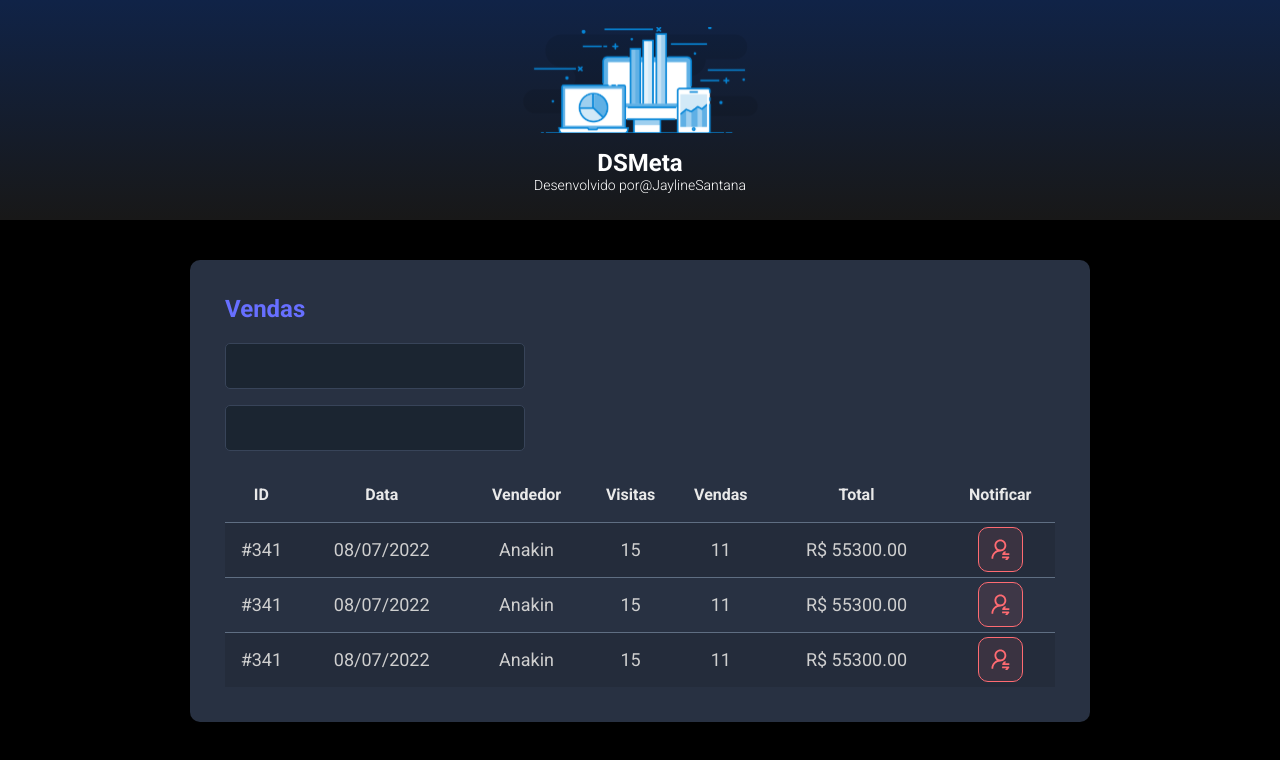
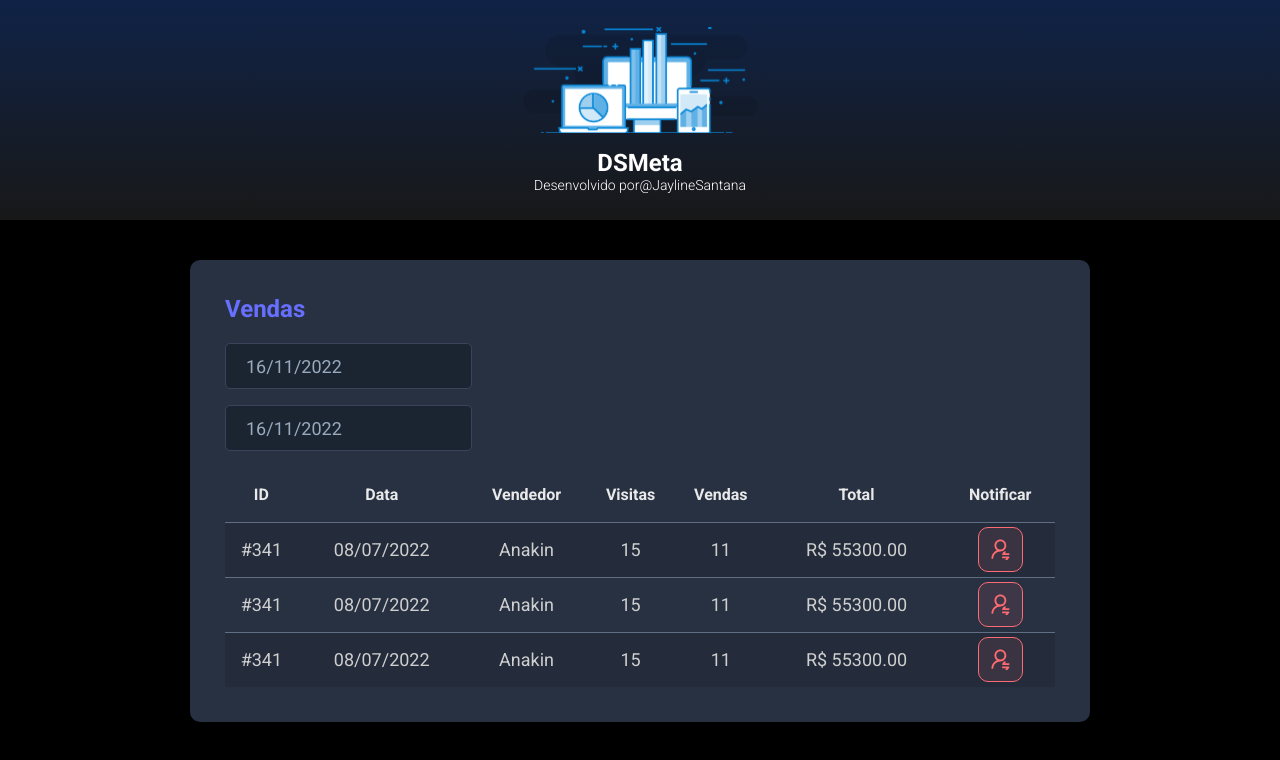
Before and after one commit to jailine-web/Projeto-Controle-de-Vendas, a React (Vite) app in the folder frontend/: page / in a window 1280 px wide. Shown: the top 760 px of the page. Built offline with nearby package versions, Linux system fonts and the light colour scheme.

Commit message:
Datepicker

```diff
--- a/frontend/package.json
+++ b/frontend/package.json
@@ -9,7 +9,9 @@
     "preview": "vite preview"
   },
   "dependencies": {
+    "@types/react-datepicker": "4.4.2",
     "react": "^18.2.0",
+    "react-datepicker": "4.8.0",
     "react-dom": "^18.2.0"
   },
   "devDependencies": {
--- a/frontend/src/Componentes/SalesCard/index.tsx
+++ b/frontend/src/Componentes/SalesCard/index.tsx
@@ -1,3 +1,6 @@
+import DatePicker from "react-datepicker";
+import "react-datepicker/dist/react-datepicker.css";
+
 import BotaoNotificacao from '../botaoNotificacao'
 import './index.css'
 
@@ -8,10 +11,19 @@
         <h2 className="dsmeta-sales-title">Vendas</h2>
         <div>
           <div className="dsmeta-form-control-container">
-            <input className="dsmeta-form-control" type="text"/>
+          <DatePicker
+            selected={new Date()}
+            onChange={(date: Date) => {}}
+            className="dsmeta-form-control"
+            dateFormat="dd/MM/yyyy"/>
           </div>
           <div className="dsmeta-form-control-container">
-            <input className="dsmeta-form-control" type="text"/>
+          <DatePicker
+            selected={new Date()}
+            onChange={(date: Date) => {}}
+            className="dsmeta-form-control"
+            dateFormat="dd/MM/yyyy"
+            />
           </div>
         </div>
 
```
Also changed, not shown: 1 other file (tests, documents, lock files or other folders).
